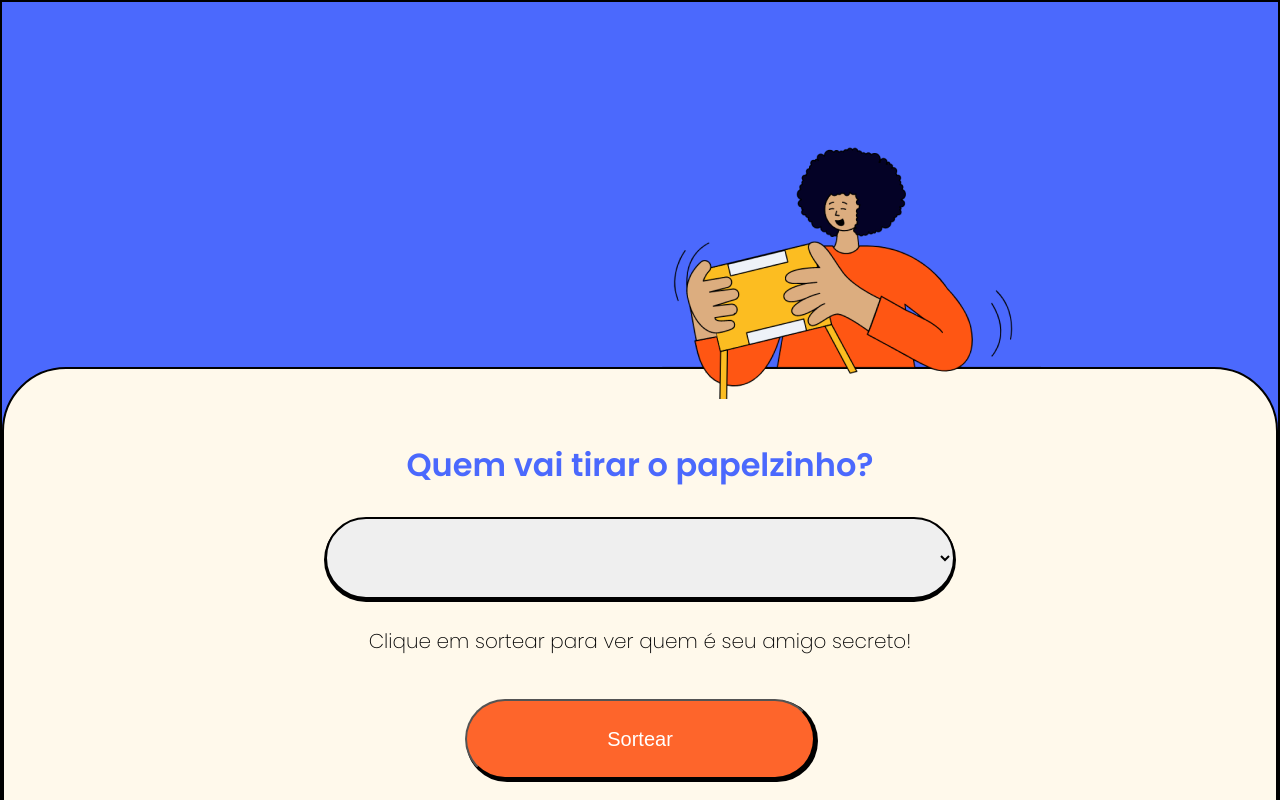
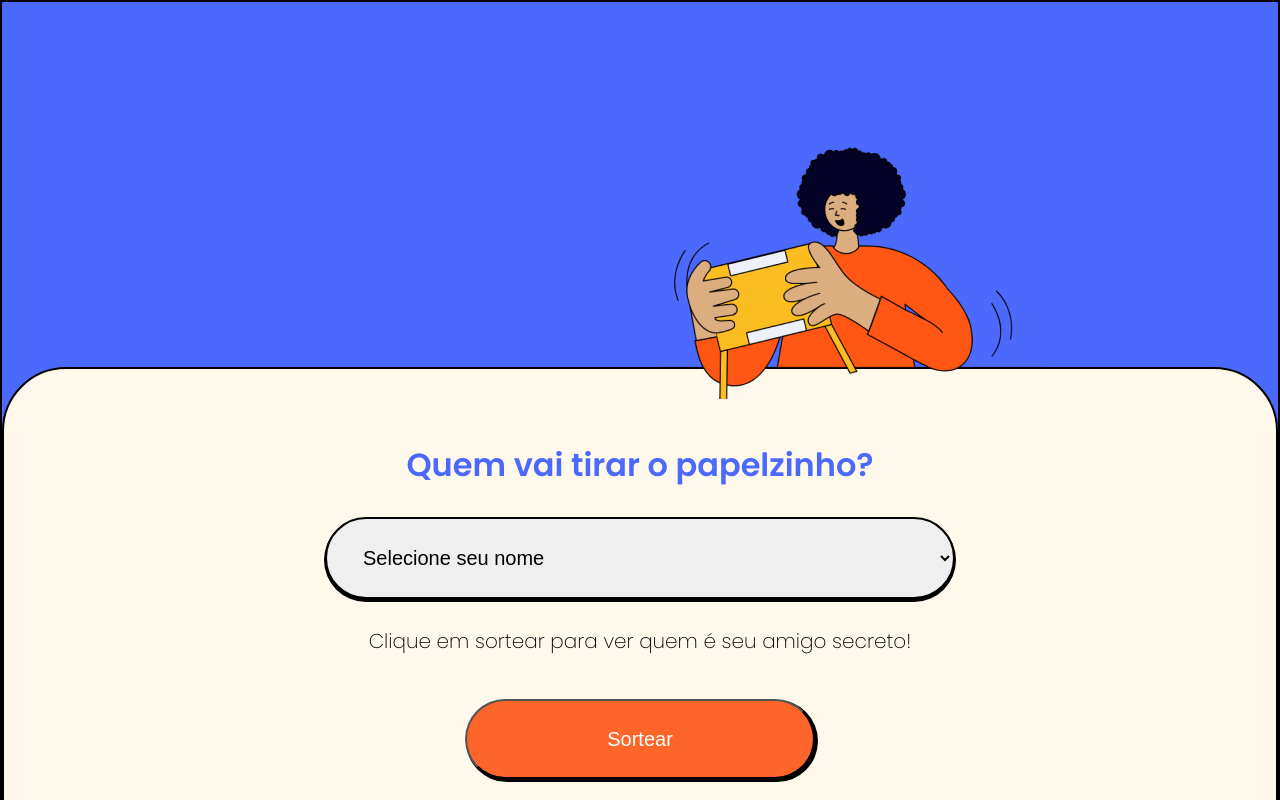
Before and after one commit to marcos-silva-rodrigues/sorteador-de-amigo-secreto, a React (Create React App) app: page /sorteio in a window 1280 px wide. Shown: the top 800 px of the page. Built offline with nearby package versions, Linux system fonts and the light colour scheme.

Commit message:
fix: bug select

```diff
--- a/src/paginas/Sorteio.tsx
+++ b/src/paginas/Sorteio.tsx
@@ -30,6 +30,7 @@ const Sorteio = () => {
                         value={participanteDavez}
                         onChange={event => setParticipanteDavez(event.target.value)}
                     >
+                        <option>Selecione seu nome</option>
                         {participantes.map(participante => <option key={participante}>{participante}</option>)}
                     </select>
                     <p>Clique em sortear para ver quem é seu amigo secreto!</p>
```
Also changed, not shown: 1 other file (tests, documents, lock files or other folders).
